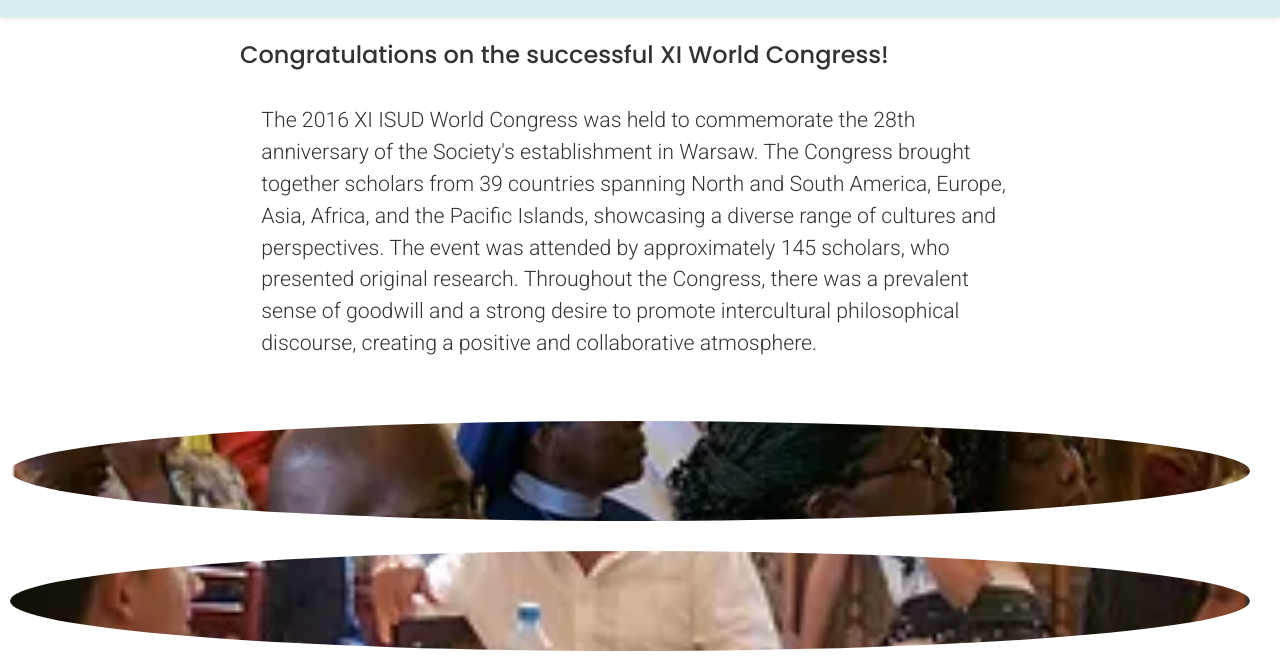
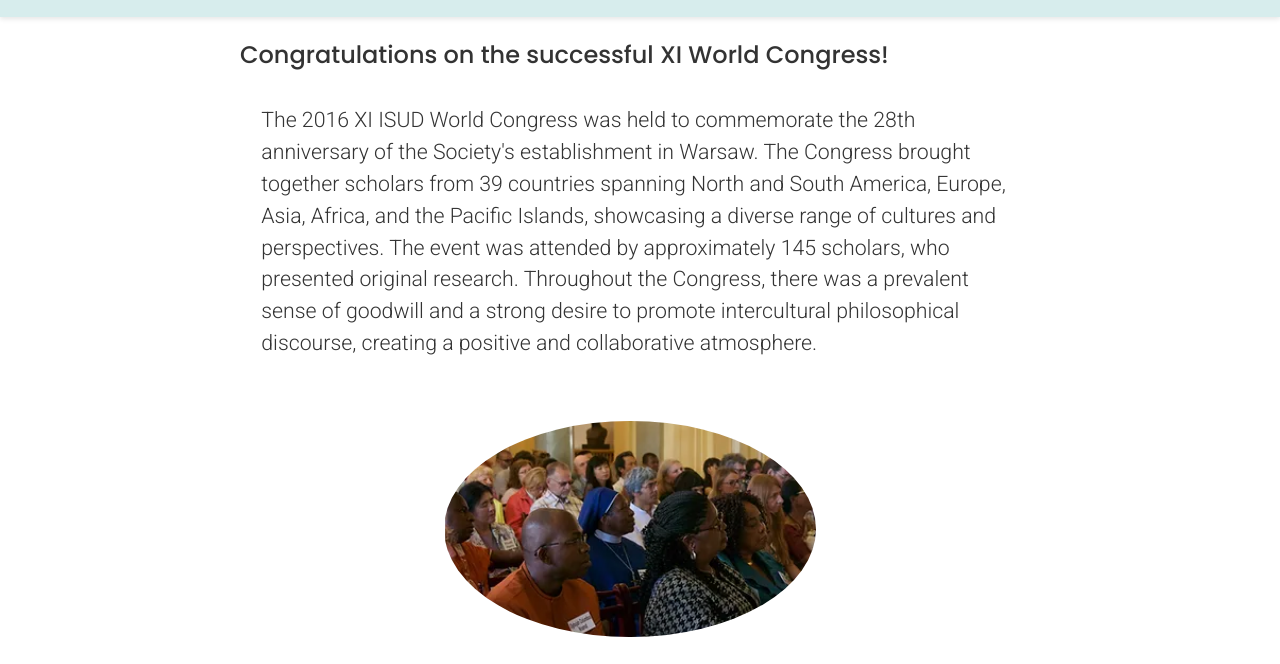
Before and after one commit to ITMD-362-Project-2-2023/Project-2, a plain HTML site: page index.html in a window 1280 px wide. Shown: the part 90-754 px from the top of the page. Drawn offline with Linux system fonts and the light colour scheme.

Commit message:
Update screen.css

```diff
--- a/css/screen.css
+++ b/css/screen.css
@@ -127,8 +127,6 @@ p {
 
 main img {
   border-radius: 50%;
-  width: 100px;
-  height: 100px;
   object-fit: cover;
   float: left;
   margin-right: 20px;
@@ -169,7 +167,7 @@ form {
     font-size: 24px;
   }
   main img {
-    width: 100%;
+    width: 30%;
   }
 
   input {
```
